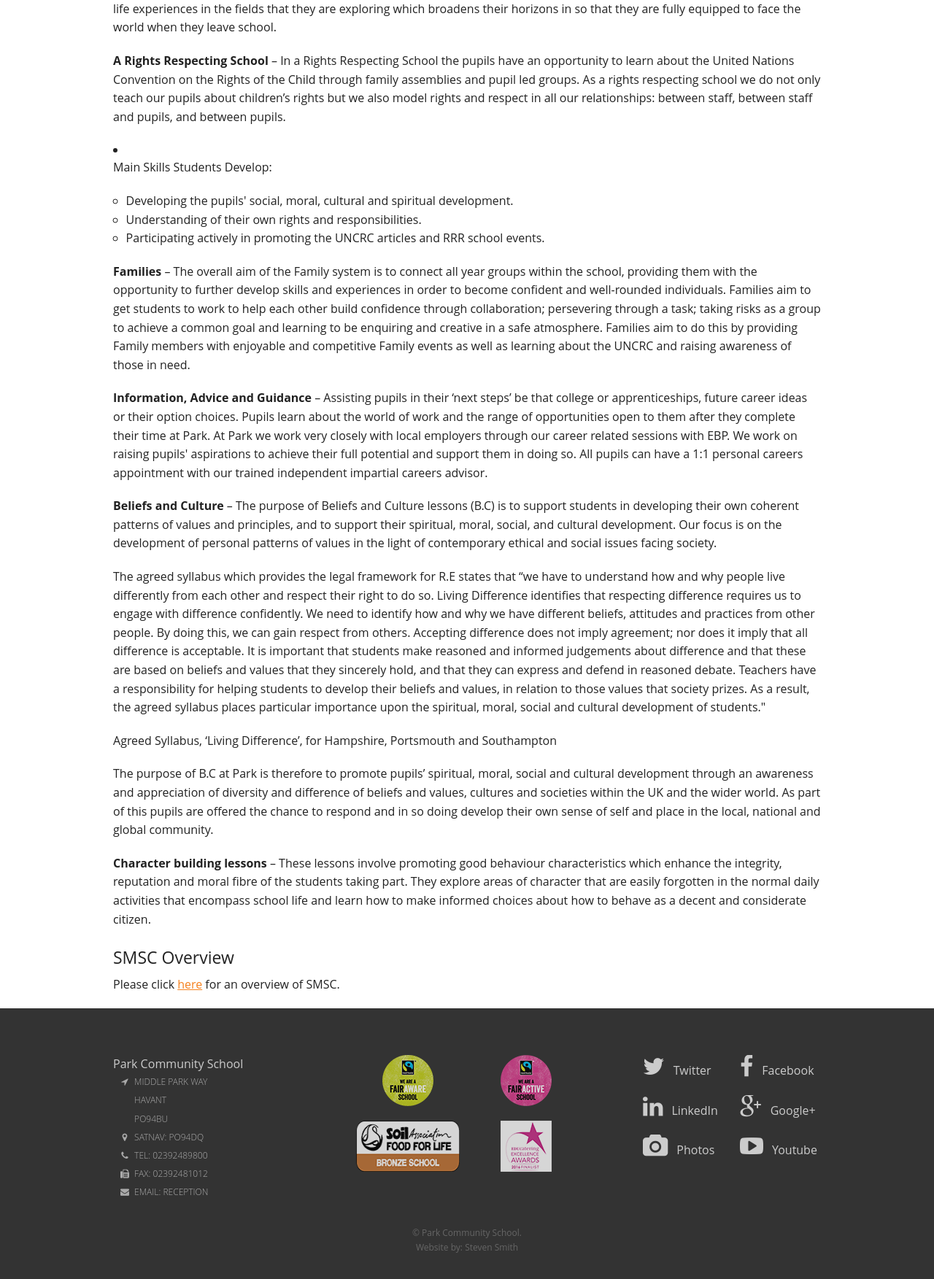
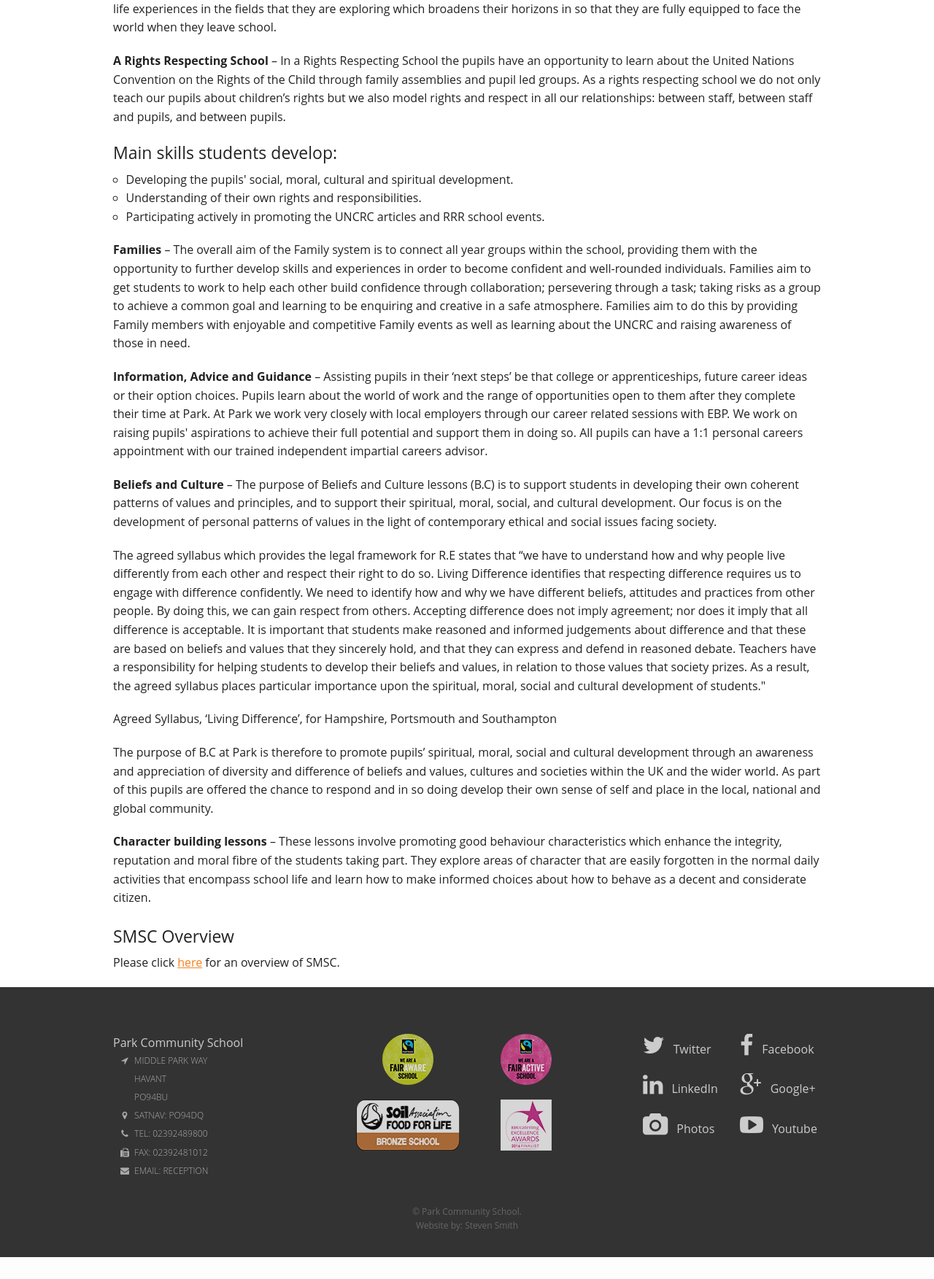
Before and after one commit to Livingdead1989/PCS-Dec2015, a PHP site: page /smsc.php in a window 1280 px wide. Shown: the part 1039-2792 px from the top of the page at 73% size. After the commit the page ends 2762 px from the top, so only its background shows below. Run offline with PHP 8.4, Linux system fonts and the light colour scheme; some libraries are stand-ins or nearby versions.

Commit message:
SMSC Update

```diff
--- a/smsc.php
+++ b/smsc.php
@@ -45,13 +45,13 @@
             <p><strong>Challenge days</strong> – Challenge days are whole days off curriculum where students learn and take part in activities that are over and above their normal working day. The topics covered include Britishness, tolerance, Sex and relationships education, citizenship, making informed choices with regards alcohol and drugs as well as career choices.  They get to listen to outside speakers with real life experiences in the fields that they are exploring which broadens their horizons in so that they are fully equipped to face the world when they leave school.</p>
             <p><strong>A Rights Respecting School</strong> – In a Rights Respecting School the pupils have an opportunity to learn about the United Nations Convention on the Rights of the Child through family assemblies and pupil led groups. As a rights respecting school we do not only teach our pupils about children’s rights but we also model rights and respect in all our relationships: between staff, between staff and pupils, and between pupils.</p>
 
-                <li class="accordion-navigation">
-                    <p class="text-capitalize">Main skills students develop:</p>
+                    <h4>Main skills students develop:</h4>
                         <ul class="circle">
                             <li>Developing the pupils' social, moral, cultural and spiritual development.</li>
                             <li>Understanding of their own rights and responsibilities.</li>
                             <li>Participating actively in promoting the UNCRC articles and RRR school events.</li>
-            </ul>
+                    </ul>
+
              <p><strong>Families</strong> – The overall aim of the Family system is to connect all year groups within the school, providing them with the opportunity to further develop skills and experiences in order to become confident and well-rounded individuals. Families aim to get students to work to help each other build confidence through collaboration; persevering through a task; taking risks as a group to achieve a common goal and learning to be enquiring and creative in a safe atmosphere. Families aim to do this by providing Family members with enjoyable and competitive Family events as well as learning about the UNCRC and raising awareness of those in need.</p>
 
             <ul class="accordion" data-accordion role="tablist">
```
